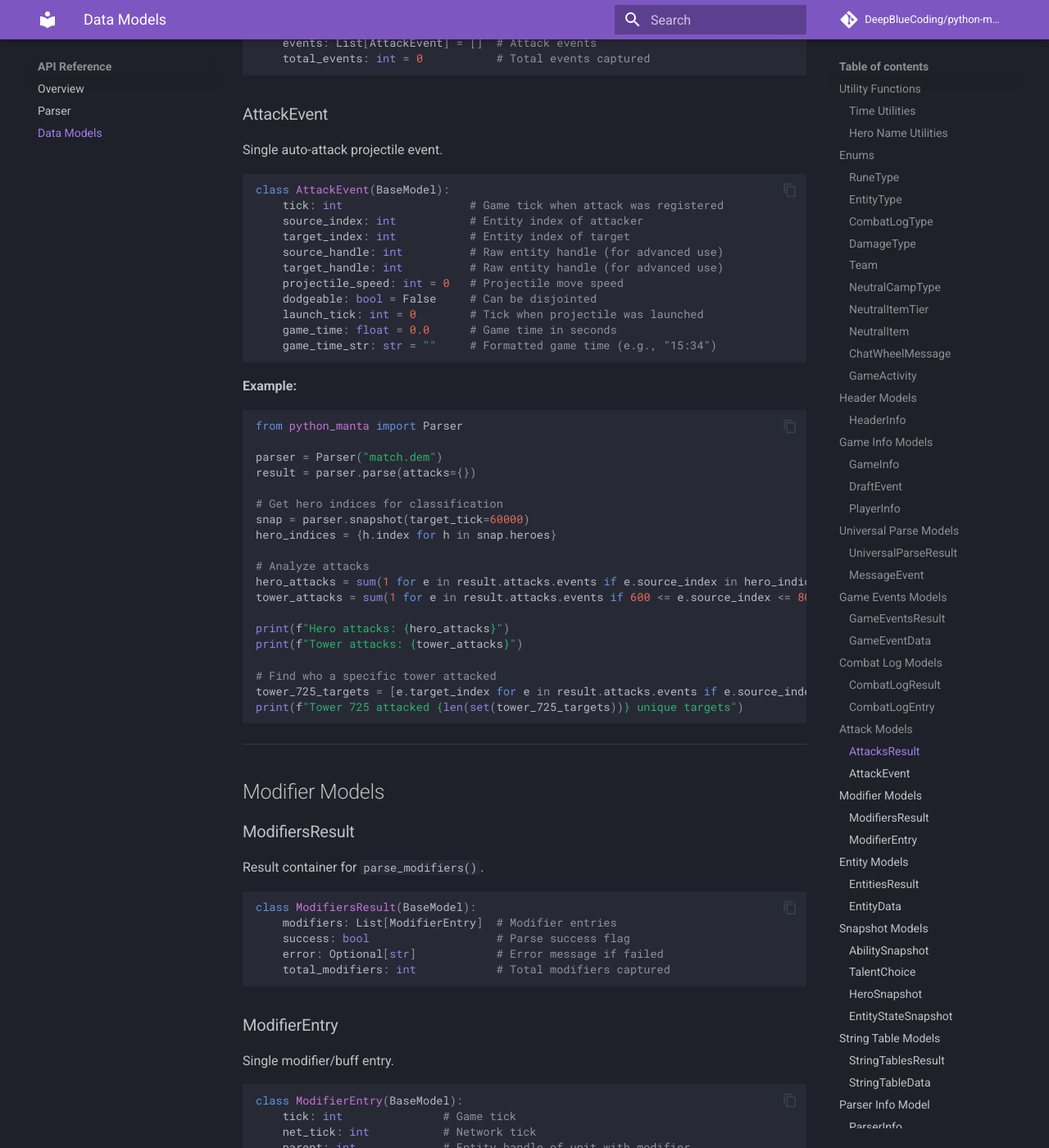
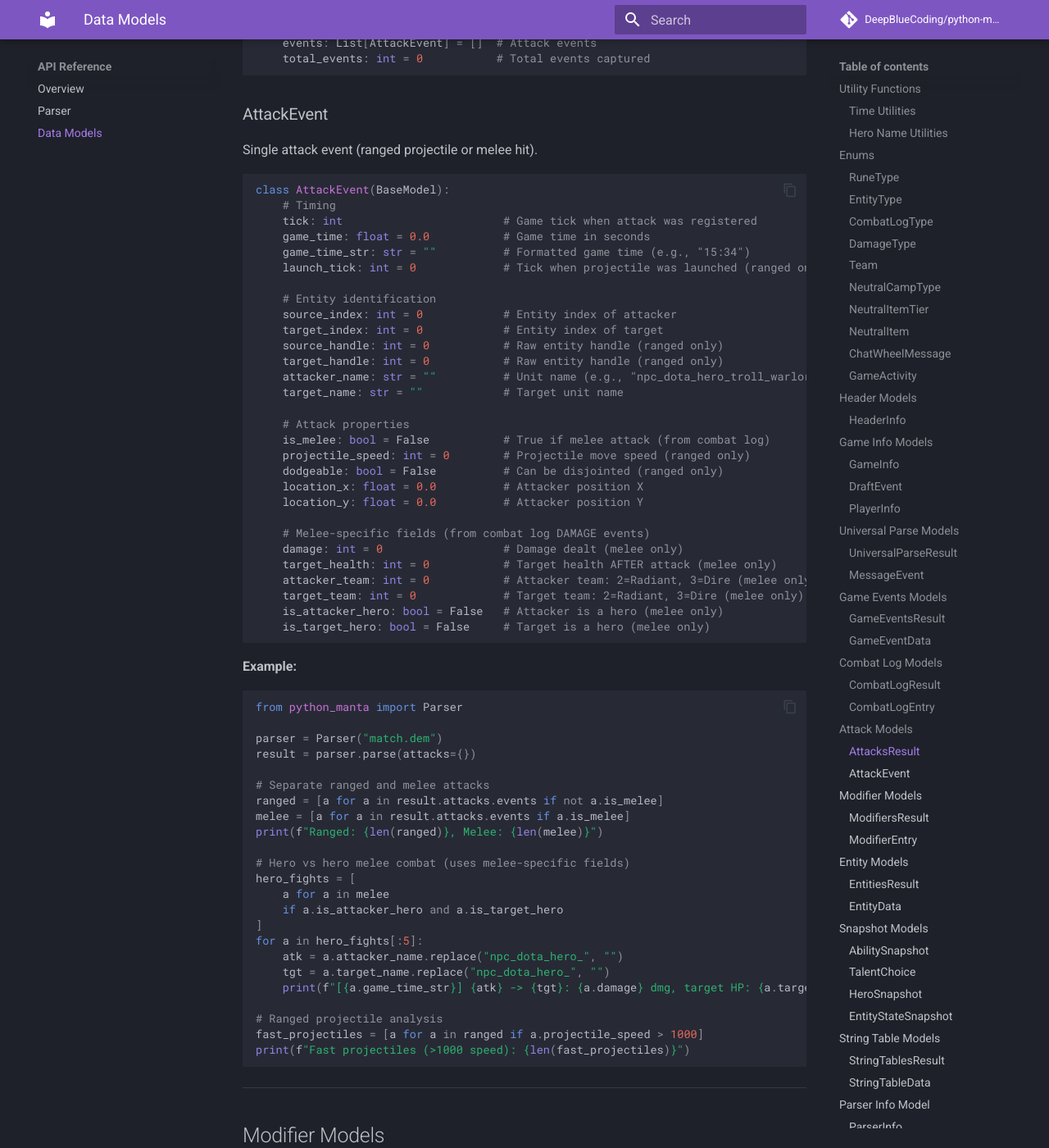
Before and after one commit to DeepBlueCoding/python-manta, an MkDocs documentation site: the page built from docs/api/models.md, in a window 1280 px wide and 1400 px high, scrolled down 21529 px. Shown: the whole window at 82% size. Built offline with MkDocs 1.6.1 and Material for MkDocs 9.7.7, drawn with Linux system fonts in a browser that asks for light colours; comment, search, counter and statistics services are not loaded; the version menu is left out.

Commit message:
docs: update attack collector with melee-specific fields

````diff
--- a/docs/api/models.md
+++ b/docs/api/models.md
@@ -998,20 +998,38 @@ class AttacksResult(BaseModel):
 
 ### AttackEvent
 
-Single auto-attack projectile event.
+Single attack event (ranged projectile or melee hit).
 
 ```python
 class AttackEvent(BaseModel):
-    tick: int                   # Game tick when attack was registered
-    source_index: int           # Entity index of attacker
-    target_index: int           # Entity index of target
-    source_handle: int          # Raw entity handle (for advanced use)
-    target_handle: int          # Raw entity handle (for advanced use)
-    projectile_speed: int = 0   # Projectile move speed
-    dodgeable: bool = False     # Can be disjointed
-    launch_tick: int = 0        # Tick when projectile was launched
-    game_time: float = 0.0      # Game time in seconds
-    game_time_str: str = ""     # Formatted game time (e.g., "15:34")
+    # Timing
+    tick: int                        # Game tick when attack was registered
+    game_time: float = 0.0           # Game time in seconds
+    game_time_str: str = ""          # Formatted game time (e.g., "15:34")
+    launch_tick: int = 0             # Tick when projectile was launched (ranged only)
+
+    # Entity identification
+    source_index: int = 0            # Entity index of attacker
+    target_index: int = 0            # Entity index of target
+    source_handle: int = 0           # Raw entity handle (ranged only)
+    target_handle: int = 0           # Raw entity handle (ranged only)
+    attacker_name: str = ""          # Unit name (e.g., "npc_dota_hero_troll_warlord")
+    target_name: str = ""            # Target unit name
+
+    # Attack properties
+    is_melee: bool = False           # True if melee attack (from combat log)
+    projectile_speed: int = 0        # Projectile move speed (ranged only)
+    dodgeable: bool = False          # Can be disjointed (ranged only)
+    location_x: float = 0.0          # Attacker position X
+    location_y: float = 0.0          # Attacker position Y
+
+    # Melee-specific fields (from combat log DAMAGE events)
+    damage: int = 0                  # Damage dealt (melee only)
+    target_health: int = 0           # Target health AFTER attack (melee only)
+    attacker_team: int = 0           # Attacker team: 2=Radiant, 3=Dire (melee only)
+    target_team: int = 0             # Target team: 2=Radiant, 3=Dire (melee only)
+    is_attacker_hero: bool = False   # Attacker is a hero (melee only)
+    is_target_hero: bool = False     # Target is a hero (melee only)
 ```
 
 **Example:**
@@ -1021,20 +1039,24 @@ from python_manta import Parser
 parser = Parser("match.dem")
 result = parser.parse(attacks={})
 
-# Get hero indices for classification
-snap = parser.snapshot(target_tick=60000)
-hero_indices = {h.index for h in snap.heroes}
+# Separate ranged and melee attacks
+ranged = [a for a in result.attacks.events if not a.is_melee]
+melee = [a for a in result.attacks.events if a.is_melee]
+print(f"Ranged: {len(ranged)}, Melee: {len(melee)}")
 
-# Analyze attacks
-hero_attacks = sum(1 for e in result.attacks.events if e.source_index in hero_indices)
-tower_attacks = sum(1 for e in result.attacks.events if 600 <= e.source_index <= 800)
+# Hero vs hero melee combat (uses melee-specific fields)
+hero_fights = [
+    a for a in melee
+    if a.is_attacker_hero and a.is_target_hero
+]
+for a in hero_fights[:5]:
+    atk = a.attacker_name.replace("npc_dota_hero_", "")
+    tgt = a.target_name.replace("npc_dota_hero_", "")
+    print(f"[{a.game_time_str}] {atk} -> {tgt}: {a.damage} dmg, target HP: {a.target_health}")
 
-print(f"Hero attacks: {hero_attacks}")
-print(f"Tower attacks: {tower_attacks}")
-
-# Find who a specific tower attacked
-tower_725_targets = [e.target_index for e in result.attacks.events if e.source_index == 725]
-print(f"Tower 725 attacked {len(set(tower_725_targets))} unique targets")
+# Ranged projectile analysis
+fast_projectiles = [a for a in ranged if a.projectile_speed > 1000]
+print(f"Fast projectiles (>1000 speed): {len(fast_projectiles)}")
 ```
 
 ---
````
Also changed, not shown: docs/reference/attacks.md (+5 -0 lines).
